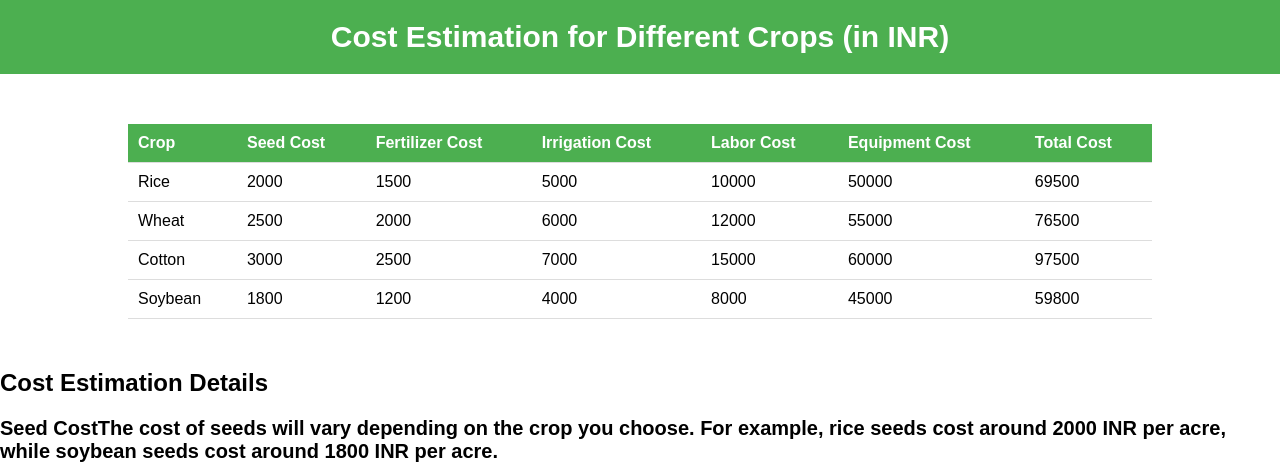
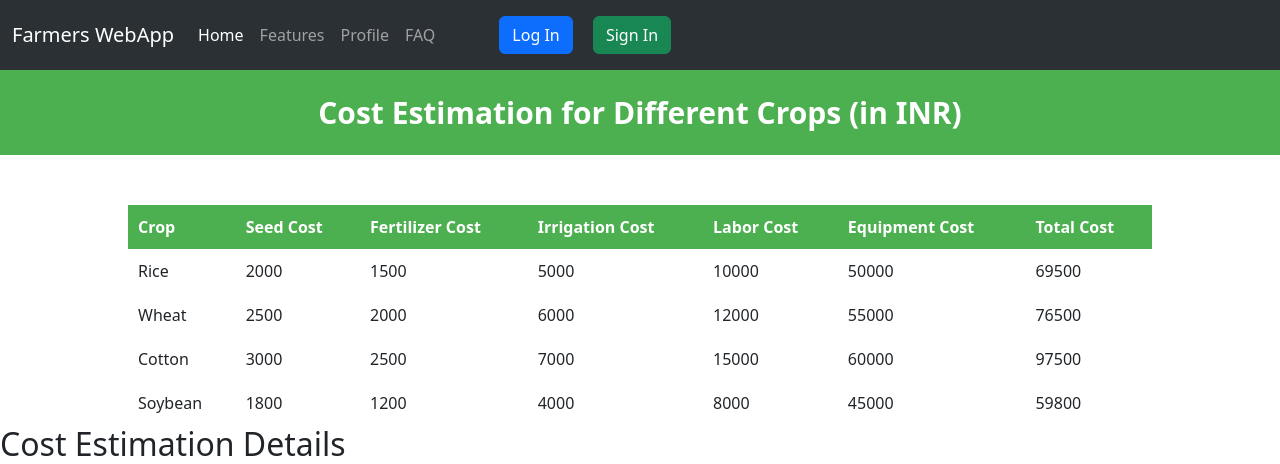
Before and after one commit to DattaSaiReddyM/Mini_Project, a Flask app: page /ce in a window 1280 px wide. Shown: the top 464 px of the page. Run offline with Flask 3, Linux system fonts and the light colour scheme.

Commit message:
updated_devi_ce

```diff
--- a/templates/costestimation.html
+++ b/templates/costestimation.html
@@ -1,6 +1,7 @@
 <!DOCTYPE html>
 <html>
 <head>
+
 	<title>Cost Estimation</title>
 	<meta charset="UTF-8">
 	<meta name="viewport" content="width=device-width, initial-scale=1.0">
@@ -52,8 +53,54 @@
 			font-size: 18px;
 		}
 	</style>
+     <link href="https://cdn.jsdelivr.net/npm/bootstrap@5.3.0-alpha3/dist/css/bootstrap.min.css" rel="stylesheet" integrity="sha384-KK94CHFLLe+nY2dmCWGMq91rCGa5gtU4mk92HdvYe+M/SXH301p5ILy+dN9+nJOZ" crossorigin="anonymous">
+     <script src="https://cdn.jsdelivr.net/npm/@popperjs/core@2.11.7/dist/umd/popper.min.js" integrity="sha384-zYPOMqeu1DAVkHiLqWBUTcbYfZ8osu1Nd6Z89ify25QV9guujx43ITvfi12/QExE" crossorigin="anonymous"></script>
+ <script src="https://cdn.jsdelivr.net/npm/bootstrap@5.3.0-alpha3/dist/js/bootstrap.min.js" integrity="sha384-Y4oOpwW3duJdCWv5ly8SCFYWqFDsfob/3GkgExXKV4idmbt98QcxXYs9UoXAB7BZ" crossorigin="anonymous"></script>
+
 </head>
 <body>
+    <nav class="navbar navbar-expand-lg bg-body-tertiary" data-bs-theme="dark">
+        <div class="container-fluid">
+          <a class="navbar-brand" href="/">Farmers WebApp</a>
+          <button class="navbar-toggler" type="button" data-bs-toggle="collapse" data-bs-target="#navbarNavDropdown" aria-controls="navbarNavDropdown" aria-expanded="false" aria-label="Toggle navigation">
+            <span class="navbar-toggler-icon"></span>
+          </button>
+          <div class="collapse navbar-collapse" id="navbarNavDropdown">
+            <ul class="navbar-nav">
+              <li class="nav-item">
+                <a class="nav-link active" aria-current="page" href="/">Home</a>
+              </li>
+              <li class="nav-item">
+                <a class="nav-link" href="#">Features</a>
+              </li>
+              <li class="nav-item">
+                <a class="nav-link" href="/profile">Profile</a>
+              </li>
+              <li class="nav-item">
+                <a class="nav-link" href="/faq">FAQ</a>
+              </li>
+              </ul>
+              <!-- <li class="nav-item dropdown">
+                <a class="nav-link dropdown-toggle" href="#" role="button" data-bs-toggle="dropdown" aria-expanded="false">
+                  Dropdown link
+                </a>
+                <ul class="dropdown-menu">
+                  <li><a class="dropdown-item" href="#">Action</a></li>
+                  <li><a class="dropdown-item" href="#">Another action</a></li>
+                  <li><a class="dropdown-item" href="#">Something else here</a></li>
+                </ul>
+              </li> -->
+
+
+
+              <span class="navbar-text mx-5">
+              <a href="/login"> <button class="btn btn-primary mx-2" >Log In</button></a>
+              <a href="/signup"> <button class="btn btn-success mx-2">Sign In</button></a>
+              </span>
+
+          </div>
+        </div>
+      </nav>
 	<header>Cost Estimation for Different Crops (in INR)</header>
 	<table>
 		<thead>
```
Also changed, not shown: templates/dashboard.html (+15 -7 lines).
